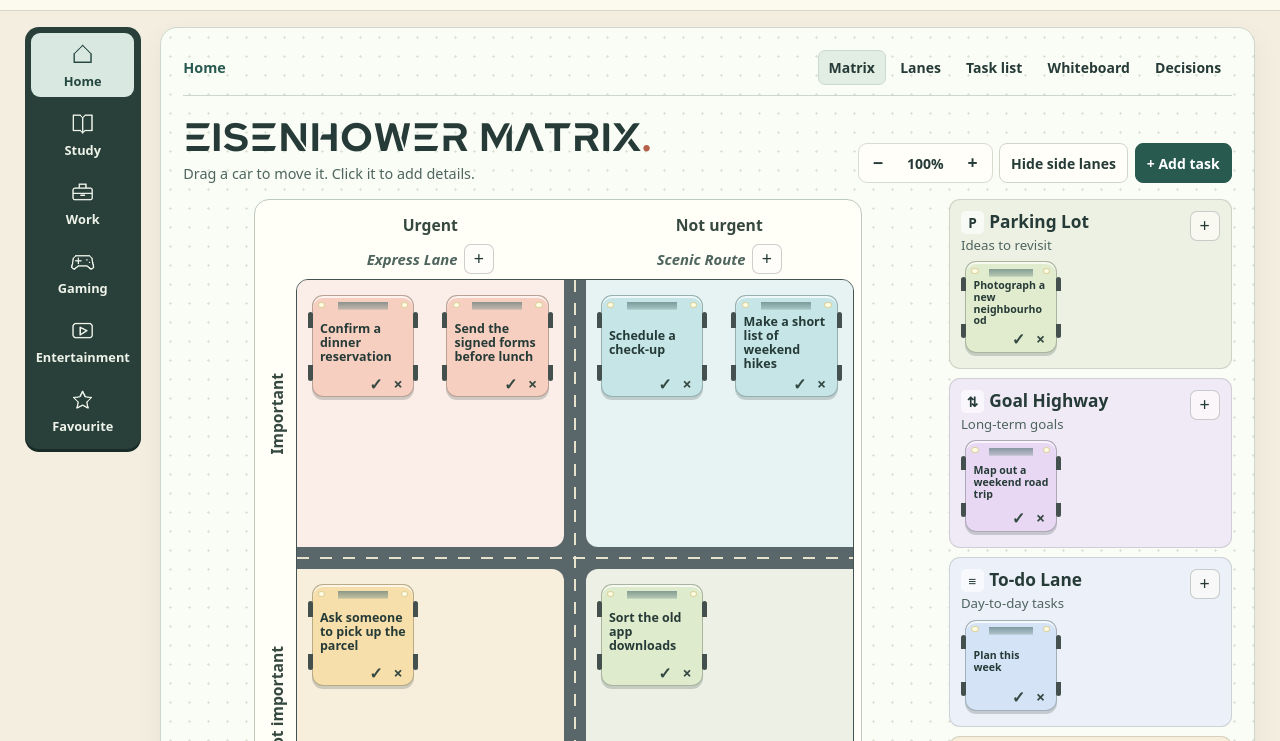
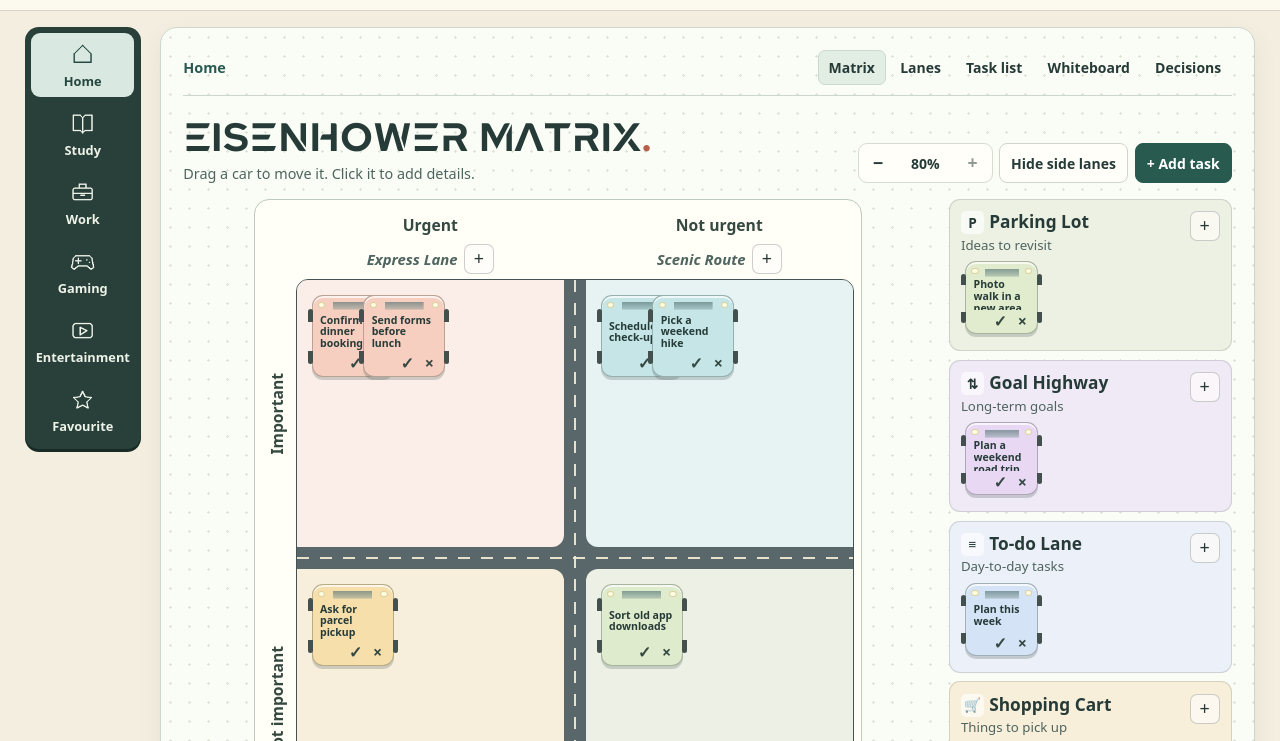
Before and after one commit to Dymon18/tasklane, a website built with Vite: page index.html in a window 1280 px wide. Shown: the part 56-797 px from the top of the page. Built offline with nearby package versions, Linux system fonts and the light colour scheme.

Commit message:
Spawn smaller cars with a quadrant overlap limit

```diff
--- a/index.html
+++ b/index.html
@@ -54,7 +54,7 @@
           <div class="matrix-controls">
             <div class="size-controls" role="group" aria-label="Car note size">
               <button id="smaller-cars" type="button" class="button neutral" aria-label="Smaller car notes">−</button>
-              <output id="car-size" aria-live="polite">100%</output>
+              <output id="car-size" aria-live="polite">80%</output>
               <button id="larger-cars" type="button" class="button neutral" aria-label="Larger car notes">+</button>
             </div>
             <button type="button" class="button neutral" id="lanes-toggle" aria-controls="matrix-side" aria-expanded="true">Hide side lanes</button>
@@ -217,7 +217,7 @@
   <dialog id="task-editor" aria-labelledby="task-heading">
     <form id="task-form" method="dialog">
       <div class="dialog-heading"><h2 id="task-heading">Add task</h2><button type="button" class="close" data-close="task-editor" aria-label="Close editor">×</button></div>
-      <label>Title<input id="task-title" required maxlength="160" autocomplete="off"></label>
+      <label>Title (25 characters max)<input id="task-title" required maxlength="25" autocomplete="off"></label>
       <label>Notes<textarea id="task-notes" rows="3" maxlength="2000"></textarea></label>
       <div class="fields">
         <label>Lane<select id="task-lane"></select></label>
--- a/src/board.js
+++ b/src/board.js
@@ -1,3 +1,5 @@
+import { arrangeMatrix, clampPosition, findMatrixSpot, fitsMatrix, inset, matrixSpace, randomPosition } from './matrix-placement.js'
+
 const byId = (id) => document.getElementById(id)
 const create = (tag, value, className) => {
   const element = document.createElement(tag)
@@ -39,47 +41,51 @@ const matrix = ['express', 'schedule', 'delegate', 'skip']
 const swot = ['strengths', 'weaknesses', 'opportunities', 'threats']
 const dateFormat = new Intl.DateTimeFormat(undefined, { dateStyle: 'medium' })
 const dateText = (day) => day ? dateFormat.format(new Date(day + 'T12:00:00')) : ''
-const inset = 4
-const clampPosition = (value) => Math.max(0, Math.min(1, value))
+const titleLimit = 25
 
 function placeNote(note, { x, y }) {
   note.style.setProperty('--note-x', x)
   note.style.setProperty('--note-y', y)
 }
 
+function renderedPosition(note) {
+  const x = note.style.getPropertyValue('--note-x')
+  const y = note.style.getPropertyValue('--note-y')
+  return x && y ? { x: Number(x), y: Number(y) } : null
+}
+
+function measureMatrix(area) {
+  const bounds = area.getBoundingClientRect()
+  if (Math.min(bounds.width, bounds.height) <= inset * 2) return null
+  const sample = area.querySelector('.task-card')
+  const note = sample ?? create('article', '', 'task-card')
+  if (!sample) {
+    note.style.visibility = 'hidden'
+    area.append(note)
+  }
+  const size = Number.parseFloat(getComputedStyle(note).width) || note.offsetWidth
+  if (!sample) note.remove()
+  return size ? { bounds, space: matrixSpace(bounds.width, bounds.height, size) } : null
+}
+
 function layOutNotes(area) {
   const notes = [...area.querySelectorAll('.task-card')]
+  area.style.removeProperty('--packed-note-size')
   if (!notes.length) return
-  const bounds = area.getBoundingClientRect()
-  const size = notes[0].offsetWidth
-  if (!size || !bounds.width || !bounds.height) return
-  const width = Math.max(0, bounds.width - inset * 2 - size)
-  const height = Math.max(0, bounds.height - inset * 2 - size)
-  const columns = Math.floor(width / (size + 8)) + 1
-  const rows = Math.floor(height / (size + 8)) + 1
-  const slots = Array.from({ length: rows * columns }, (_, index) => ({
-    x: columns > 1 ? (index % columns) / (columns - 1) : 0,
-    y: rows > 1 ? Math.floor(index / columns) / (rows - 1) : 0,
-  }))
-  const occupied = notes.filter((note) => note.dataset.positioned).map((note) => ({
-    x: Number(note.style.getPropertyValue('--note-x')),
-    y: Number(note.style.getPropertyValue('--note-y')),
-  }))
-  let stacked = 0
-  for (const note of notes) {
-    if (note.dataset.positioned) continue
-    let place = slots.find((slot) => !occupied.some((other) =>
-      Math.abs(slot.x - other.x) * width < size + 3 && Math.abs(slot.y - other.y) * height < size + 3))
-    if (!place) {
-      const slot = slots[stacked % slots.length]
-      const offset = (1 + Math.floor(stacked / slots.length) % 8) * .04
-      place = { x: clampPosition(slot.x + (slot.x > .5 ? -offset : offset)),
-        y: clampPosition(slot.y + (slot.y > .5 ? -offset : offset)) }
-      stacked++
-    }
-    placeNote(note, place)
-    occupied.push(place)
-  }
+  const geometry = measureMatrix(area)
+  if (!geometry) return
+  const { bounds, space } = geometry
+  const preferred = notes.map((note) => note.dataset.positioned ? {
+    x: Number(note.dataset.savedX), y: Number(note.dataset.savedY),
+  } : null)
+  const { size, positions } = arrangeMatrix(preferred, bounds.width, bounds.height, space.size)
+  if (size < space.size) area.style.setProperty('--packed-note-size', size + 'px')
+  notes.forEach((note, index) => placeNote(note, positions[index]))
+}
+
+function otherMatrixPositions(area, cardId) {
+  return [...area.querySelectorAll('.task-card')].filter((note) => note.dataset.cardId !== cardId)
+    .map(renderedPosition).filter(Boolean)
 }
 
 export function createBoard({ get, update, notify }) {
@@ -122,6 +128,7 @@ export function createBoard({ get, update, notify }) {
     title.value = card?.title ?? ''
     notes.value = card?.notes ?? ''
     due.value = card?.due ?? ''
+    title.maxLength = Math.max(titleLimit, card?.title.length ?? 0)
     const isSwot = lanes[card?.lane ?? lane].swot
     laneInput.replaceChildren(...Object.entries(lanes).filter(([, option]) => Boolean(option.swot) === Boolean(isSwot))
       .map(([key, option]) => new Option(option.name, key)))
@@ -154,11 +161,10 @@ export function createBoard({ get, update, notify }) {
 
   function keepMatrixPositions(cards) {
     const byCard = new Map(cards.map((card) => [card.id, card]))
-    for (const note of matrixBoard.querySelectorAll('.task-card:not([data-positioned])')) {
-      const x = note.style.getPropertyValue('--note-x')
-      const y = note.style.getPropertyValue('--note-y')
+    for (const note of matrixBoard.querySelectorAll('.task-card')) {
+      const position = renderedPosition(note)
       const card = byCard.get(note.dataset.cardId)
-      if (card && x && y) card.position = { x: Number(x), y: Number(y) }
+      if (card && position) card.position = position
     }
   }
 
@@ -181,6 +187,8 @@ export function createBoard({ get, update, notify }) {
     item.style.setProperty('--car', lanes[card.lane].car)
     if (card.position) {
       item.dataset.positioned = 'true'
+      item.dataset.savedX = card.position.x
+      item.dataset.savedY = card.position.y
       placeNote(item, card.position)
     }
     const token = create('span', '', 'car-token')
@@ -371,28 +379,26 @@ export function createBoard({ get, update, notify }) {
     const anchor = before?.dataset.cardId
     const area = target?.querySelector('.free-notes')
     let position
+    let overlap = false
     if (area && sourceBounds && origin) {
-      const bounds = area.getBoundingClientRect()
-      const sample = area.querySelector('.task-card')
-      let noteSize = sample?.offsetWidth
-      if (!noteSize) {
-        const measure = makeCard(card)
-        measure.style.visibility = 'hidden'
-        area.append(measure)
-        noteSize = measure.offsetWidth || sourceBounds.width
-        measure.remove()
-      }
-      const fractionX = (x - sourceBounds.left) / Math.max(1, sourceBounds.width)
-      const fractionY = (y - sourceBounds.top) / Math.max(1, sourceBounds.height)
-      position = {
-        x: clampPosition((event.clientX - bounds.left - inset - fractionX * noteSize)
-          / Math.max(1, bounds.width - noteSize - inset * 2)),
-        y: clampPosition((event.clientY - bounds.top - inset - fractionY * noteSize)
-          / Math.max(1, bounds.height - noteSize - inset * 2)),
+      const geometry = measureMatrix(area)
+      if (geometry) {
+        const { bounds, space } = geometry
+        const fractionX = (x - sourceBounds.left) / Math.max(1, sourceBounds.width)
+        const fractionY = (y - sourceBounds.top) / Math.max(1, sourceBounds.height)
+        position = {
+          x: clampPosition((event.clientX - bounds.left - inset - fractionX * space.size) / Math.max(1, space.width)),
+          y: clampPosition((event.clientY - bounds.top - inset - fractionY * space.size) / Math.max(1, space.height)),
+        }
+        overlap = !fitsMatrix(position, otherMatrixPositions(area, card.id), space)
       }
     }
     cancelDrag()
     if (!destination || !origin) return
+    if (overlap) {
+      notify('Leave at least half of each car visible.')
+      return
+    }
     update(({ cards }) => {
       keepMatrixPositions(cards)
       cards.splice(cards.indexOf(card), 1)
@@ -420,6 +426,7 @@ export function createBoard({ get, update, notify }) {
     control.addEventListener('click', () => edit(null, control.dataset.addLane))
   }
   laneInput.addEventListener('change', updateEditor)
+  title.addEventListener('input', () => { byId('task-error').textContent = '' })
   byId('task-delete').addEventListener('click', () => {
     editor.close()
     if (editing) remove(editing)
@@ -427,8 +434,10 @@ export function createBoard({ get, update, notify }) {
   form.addEventListener('submit', (event) => {
     event.preventDefault()
     const name = title.value.trim()
-    if (!name) {
-      byId('task-error').textContent = 'Enter a title.'
+    const tooLong = name.length > titleLimit && name !== editing?.title
+    if (!name || tooLong) {
+      byId('task-error').textContent = tooLong ? 'Use 25 characters or fewer.' : 'Enter a title.'
+      title.focus()
       return
     }
     const lane = laneInput.value
@@ -436,6 +445,11 @@ export function createBoard({ get, update, notify }) {
     const item = { title: name, notes: notes.value.trim(), due: lanes[lane].swot ? '' : due.value,
       lane, done: !lanes[lane].swot && Boolean(editing?.done),
       ...(lane === 'shopping' ? { shoppingCategory: shoppingCategory(categoryInput.value) } : {}) }
+    if (matrix.includes(lane) && lane !== editing?.lane) {
+      const area = matrixBoard.querySelector(`[data-lane="${lane}"] .free-notes`)
+      const geometry = measureMatrix(area)
+      item.position = (geometry && findMatrixSpot(otherMatrixPositions(area, id), geometry.space, true)) ?? randomPosition()
+    }
     update(({ cards }) => {
       keepMatrixPositions(cards)
       if (editing) {
@@ -458,7 +472,7 @@ export function createBoard({ get, update, notify }) {
     laneToggle.setAttribute('aria-expanded', String(!side.hidden))
     laneToggle.textContent = side.hidden ? 'Show side lanes' : 'Hide side lanes'
   })
-  const sizes = [65, 80, 100, 125, 150]
+  const sizes = [50, 65, 80]
   const smaller = byId('smaller-cars')
   const larger = byId('larger-cars')
   let sizeIndex = 2
@@ -473,6 +487,7 @@ export function createBoard({ get, update, notify }) {
   }
   smaller.addEventListener('click', () => resize(-1))
   larger.addEventListener('click', () => resize(1))
+  resize(0)
 
   return {
     render,
--- a/src/main.js
+++ b/src/main.js
@@ -11,15 +11,15 @@ const spaces = new Map([...document.querySelectorAll('[data-space]')].map((butto
   [button.dataset.space, button.textContent.trim()]))
 const demoCards = [
   { title: 'Plan this week', lane: 'today', notes: 'Pick three things to finish.' },
-  { title: 'Map out a weekend road trip', lane: 'highway' },
-  { title: 'Photograph a new neighbourhood', lane: 'parking' },
+  { title: 'Plan a weekend road trip', lane: 'highway' },
+  { title: 'Photo walk in a new area', lane: 'parking' },
   { title: 'Coffee beans', lane: 'shopping', shoppingCategory: 'groceries' },
-  { title: 'Confirm a dinner reservation', lane: 'express' },
-  { title: 'Send the signed forms before lunch', lane: 'express' },
+  { title: 'Confirm dinner booking', lane: 'express' },
+  { title: 'Send forms before lunch', lane: 'express' },
   { title: 'Schedule a check-up', lane: 'schedule' },
-  { title: 'Make a short list of weekend hikes', lane: 'schedule' },
-  { title: 'Ask someone to pick up the parcel', lane: 'delegate' },
-  { title: 'Sort the old app downloads', lane: 'skip' },
+  { title: 'Pick a weekend hike', lane: 'schedule' },
+  { title: 'Ask for parcel pickup', lane: 'delegate' },
+  { title: 'Sort old app downloads', lane: 'skip' },
 ]
 const empty = () => ({ cards: [], marks: [], frameworkMarks: {}, wheel: defaultOptions })
 const otherSpaces = [...spaces.keys()].filter((id) => id !== 'home')
--- /dev/null
+++ b/src/matrix-placement.js
@@ -0,0 +1,69 @@
+export const inset = 4
+export const clampPosition = (value) => Math.max(0, Math.min(1, value))
+
+export function matrixSpace(width, height, size) {
+  return { width: Math.max(0, width - inset * 2 - size), height: Math.max(0, height - inset * 2 - size), size }
+}
+
+export function fitsMatrix(position, others, { width, height, size }) {
+  return others.every((other) => {
+    const overlapX = Math.max(0, size - Math.abs(position.x - other.x) * width)
+    const overlapY = Math.max(0, size - Math.abs(position.y - other.y) * height)
+    return overlapX * overlapY <= size * size / 2
+  })
+}
+
+export function randomPosition() {
+  return { x: Math.random(), y: Math.random() }
+}
+
+export function findMatrixSpot(others, space, random = false, preferred) {
+  if (random) {
+    for (let attempt = 0; attempt < 48; attempt++) {
+      const position = randomPosition()
+      if (fitsMatrix(position, others, space)) return position
+    }
+  }
+  const columns = Math.ceil(space.width / (space.size / 3))
+  const rows = Math.ceil(space.height / (space.size / 3))
+  const count = (columns + 1) * (rows + 1)
+  const start = preferred ? Math.round(preferred.y * rows) * (columns + 1) + Math.round(preferred.x * columns)
+    : random ? Math.floor(Math.random() * count) : 0
+  for (let offset = 0; offset < count; offset++) {
+    const index = (start + offset) % count
+    const position = { x: columns ? index % (columns + 1) / columns : 0,
+      y: rows ? Math.floor(index / (columns + 1)) / rows : 0 }
+    if (fitsMatrix(position, others, space)) return position
+  }
+  return null
+}
+
+export function arrangeMatrix(preferred, width, height, maxSize) {
+  const side = Math.ceil(Math.sqrt(preferred.length))
+  const fallbackSize = Math.min(maxSize, (Math.min(width, height) - inset * 2) / side)
+  // Keep saved placements where they fit. Repack only when the current area is too small.
+  for (const size of [maxSize, Math.max(fallbackSize, maxSize * .8)]) {
+    const space = matrixSpace(width, height, size)
+    const occupied = []
+    const positions = preferred.map((position) => {
+      if (!position || !fitsMatrix(position, occupied, space)) return null
+      occupied.push(position)
+      return position
+    })
+    for (let index = 0; index < positions.length; index++) {
+      if (positions[index]) continue
+      const next = findMatrixSpot(occupied, space, false, preferred[index])
+      if (!next) break
+      positions[index] = next
+      occupied.push(next)
+    }
+    if (positions.every(Boolean)) return { size, positions }
+  }
+  return {
+    size: fallbackSize,
+    positions: preferred.map((_, index) => ({
+      x: side > 1 ? (index % side) / (side - 1) : 0,
+      y: side > 1 ? Math.floor(index / side) / (side - 1) : 0,
+    })),
+  }
+}
--- a/src/style.css
+++ b/src/style.css
@@ -115,7 +115,7 @@ body[data-mode="owner"] .mode { background: #dcebdc; color: #275746; }
 .cards { display: grid; grid-template-columns: repeat(auto-fill, minmax(min(100%, var(--note-base)), var(--note-base))); grid-auto-rows: min-content; gap: .65rem; min-height: 0; padding: 0 .28rem .28rem; align-content: start; }
 .matrix .free-notes { display: block; flex: 1; position: relative; container-type: size; padding: 0; }
 .free-notes .task-card {
-  --note-size: max(0px, min(var(--note-base), calc(100cqw - 8px), calc(100cqh - 8px)));
+  --note-size: max(0px, min(var(--packed-note-size, var(--note-base)), calc(100cqw - 8px), calc(100cqh - 8px)));
   position: absolute;
   width: var(--note-size);
   height: var(--note-size);
```
